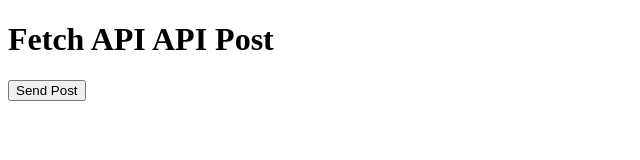
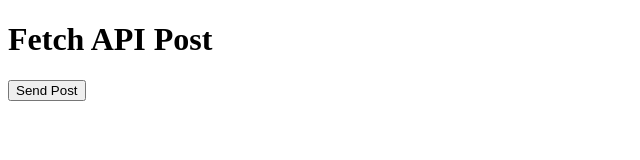
Before and after one commit to paposto/js-projects, a plain HTML site: page browser/ajax/fetch-api-post.html in a window 1280 px wide. Shown: the whole page, without its empty margins (0-640 px from the left). Drawn offline with Linux system fonts and the light colour scheme.

Commit message:
fix typo

```diff
--- a/browser/ajax/fetch-api-post.html
+++ b/browser/ajax/fetch-api-post.html
@@ -6,7 +6,7 @@
     <title>Document</title>
 </head>
 <body>
-    <h1>Fetch API API Post</h1>
+    <h1>Fetch API Post</h1>
     <button type="button" onclick="createPost()">Send Post</button>
     <p id="responseText"></p>
 
```
